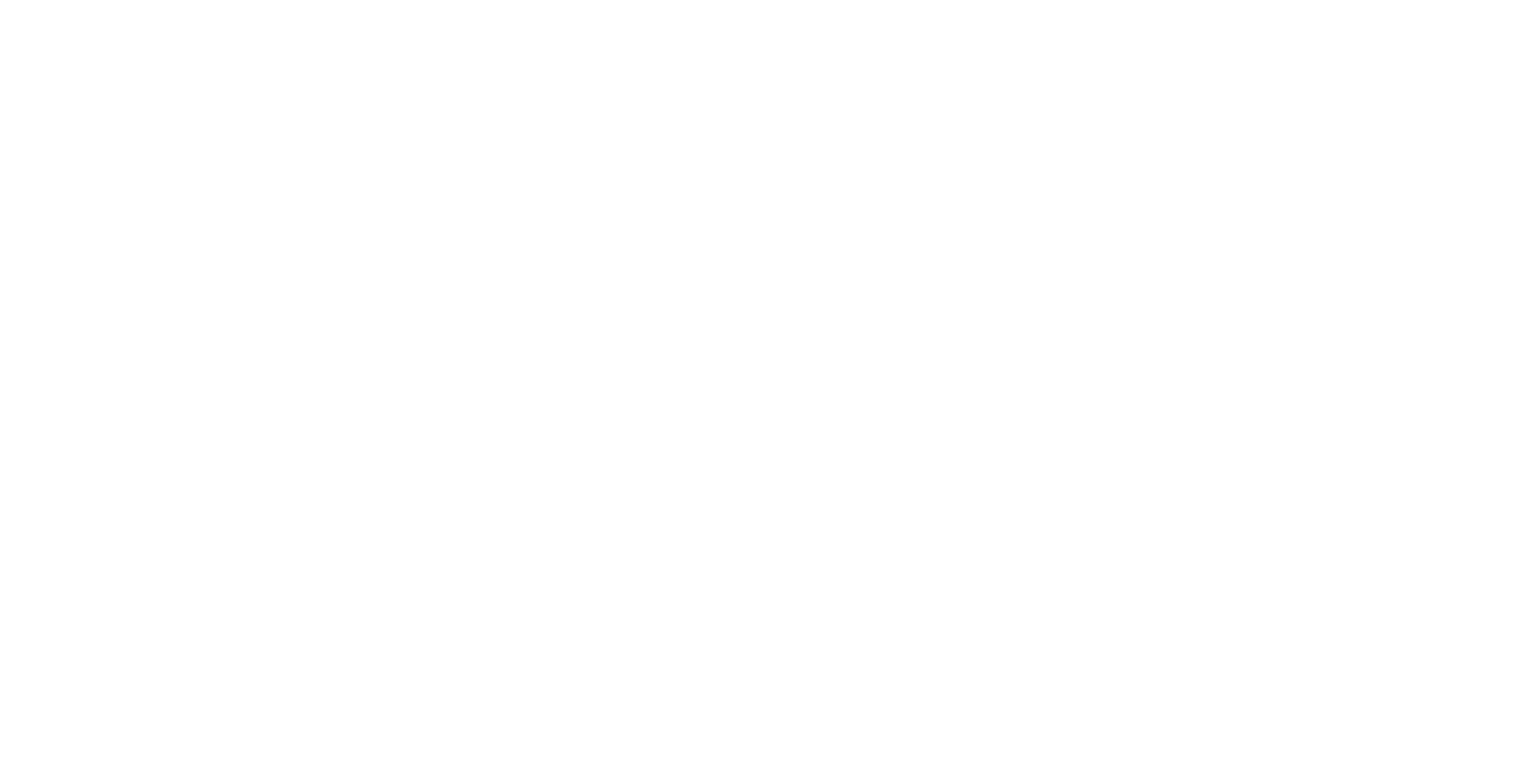
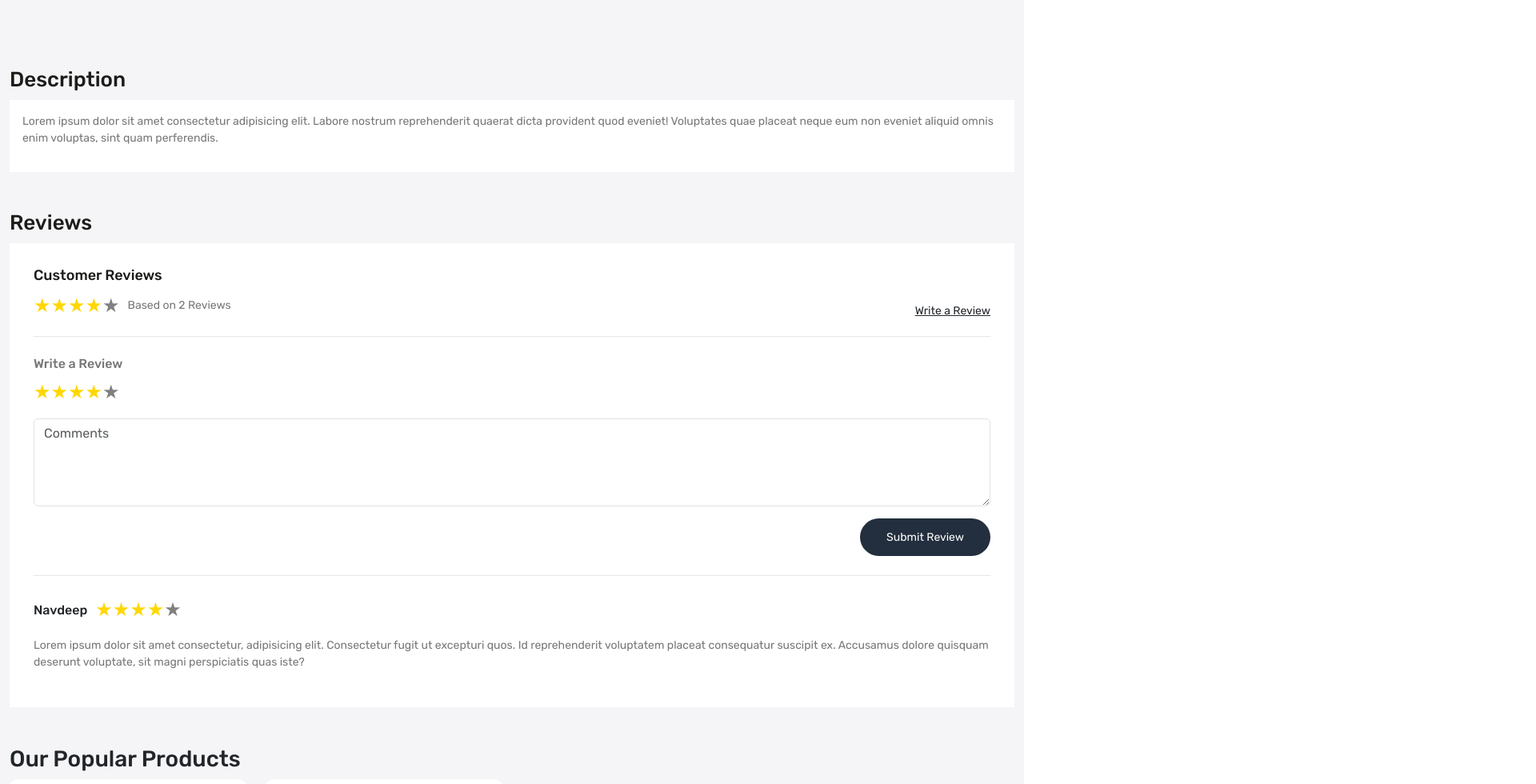
Before and after one commit to dhiraj13/ecommerce-frontend, a React (Create React App) app: page /product/1 in a window 1280 px wide. Before the commit this address had no page. Shown: the part 600-1580 px from the top of the page at 80% size, 1920 px wide, since content can reach past the window. Before the commit the page ends 800 px from the top, so only its background shows below. Built offline with nearby package versions, Linux system fonts and the light colour scheme.

Commit message:
add policy pages and single product page

```diff
--- a/src/App.css
+++ b/src/App.css
@@ -571,3 +571,54 @@
   color: white;
 }
 /* Auth Card Ends */
+
+/* Policy Pages */
+.policy {
+  background-color: white;
+  padding: 30px;
+}
+/* Policy Pages Ends */
+
+/* Main Product Page */
+.description-wrapper h4,
+.reviews-wrapper h3 {
+  font-size: 26px;
+  color: #1c1c1b;
+  margin-bottom: 10px;
+}
+.description-wrapper p {
+  font-size: 14px;
+  color: var(--color-777777);
+}
+.review-inner-wrapper {
+  background-color: white;
+  padding: 30px;
+}
+.review-head {
+  border-bottom: 1px solid rgba(0, 0, 0, 0.1);
+  padding-bottom: 20px;
+}
+.review-head h4 {
+  font-size: 18px;
+  color: var(--color-1c1c1b);
+}
+.review-head p,
+.review-head a {
+  font-size: 14px;
+  color: var(--color-777777);
+}
+.review-form h4 {
+  font-size: 16px;
+  color: var(--color-777777);
+}
+.review-form {
+  border-bottom: 1px solid rgba(0, 0, 0, 0.1);
+}
+.review:not(:last-child) {
+  border-bottom: 1px solid rgba(0, 0, 0, 0.1);
+}
+.review p {
+  font-size: 14px;
+  color: var(--color-777777);
+}
+/* Main Product Page Ends */
--- a/src/App.js
+++ b/src/App.js
@@ -14,8 +14,13 @@
 import ForgotPassword from "./pages/ForgotPassword";
 import Signup from "./pages/Signup";
 import Resetpassword from "./pages/Resetpassword";
+import PrivacyPolicy from "./pages/PrivacyPolicy";
+import RefundPolicy from "./pages/RefundPolicy";
+import ShippingPolicy from "./pages/ShippingPolicy";
+import TermAndConditions from "./pages/TermAndConditions";
 
 import "./App.css";
+import SingleProduct from "./pages/SingleProduct";
 
 function App() {
   return (
@@ -26,7 +31,8 @@
             <Route index element={<Home />} />
             <Route path="about" element={<About />} />
             <Route path="contact" element={<Contact />} />
-            <Route path="store" element={<OurStore />} />
+            <Route path="product" element={<OurStore />} />
+            <Route path="product/:id" element={<SingleProduct />} />
             <Route path="blogs" element={<Blog />} />
             <Route path="blog/:id" element={<SingleBlog />} />
             <Route path="compare-Product" element={<CompareProduct />} />
@@ -35,6 +41,10 @@
             <Route path="forgot-password" element={<ForgotPassword />} />
             <Route path="signup" element={<Signup />} />
             <Route path="reset-password" element={<Resetpassword />} />
+            <Route path="privacy-policy" element={<PrivacyPolicy />} />
+            <Route path="refund-policy" element={<RefundPolicy />} />
+            <Route path="shipping-policy" element={<ShippingPolicy />} />
+            <Route path="term-and-conditions" element={<TermAndConditions />} />
           </Route>
         </Routes>
       </BrowserRouter>
--- a/src/components/Header.js
+++ b/src/components/Header.js
@@ -142,7 +142,7 @@
                     <NavLink className="text-white" to="/">
                       Home
                     </NavLink>
-                    <NavLink className="text-white" to="/store">
+                    <NavLink className="text-white" to="/product">
                       Our Store
                     </NavLink>
                     <NavLink className="text-white" to="/blogs">
--- a/src/components/ProductCard.js
+++ b/src/components/ProductCard.js
@@ -9,7 +9,7 @@
       <div
         className={`${location.pathname === "/store" ? `gr-${grid}` : "col-3"}`}
       >
-        <Link className="product-card position-relative">
+        <Link to="/product/:id" className="product-card position-relative">
           <div className="wishlist-icon position-absolute">
             <Link>
               <img src="images/wish.svg" alt="wishlist" />
--- /dev/null
+++ b/src/pages/PrivacyPolicy.js
@@ -0,0 +1,22 @@
+import BreadCrumb from "../components/Breadcrumb";
+import Meta from "../components/Meta";
+
+const PrivacyPolicy = () => {
+  return (
+    <>
+      <Meta title="Privacy Policy" />
+      <BreadCrumb title="Privacy Policy" />
+      <section className="policy-wrapper home-wrapper-2 py-5">
+        <div className="container-xxl">
+          <div className="row">
+            <div className="col-12">
+              <div className="policy"></div>
+            </div>
+          </div>
+        </div>
+      </section>
+    </>
+  );
+};
+
+export default PrivacyPolicy;
--- /dev/null
+++ b/src/pages/RefundPolicy.js
@@ -0,0 +1,22 @@
+import BreadCrumb from "../components/Breadcrumb";
+import Meta from "../components/Meta";
+
+const RefundPolicy = () => {
+  return (
+    <>
+      <Meta title="Refund Policy" />
+      <BreadCrumb title="Refund Policy" />
+      <section className="policy-wrapper home-wrapper-2 py-5">
+        <div className="container-xxl">
+          <div className="row">
+            <div className="col-12">
+              <div className="policy"></div>
+            </div>
+          </div>
+        </div>
+      </section>
+    </>
+  );
+};
+
+export default RefundPolicy;
--- /dev/null
+++ b/src/pages/ShippingPolicy.js
@@ -0,0 +1,22 @@
+import BreadCrumb from "../components/Breadcrumb";
+import Meta from "../components/Meta";
+
+const ShippingPolicy = () => {
+  return (
+    <>
+      <Meta title="Shipping Policy" />
+      <BreadCrumb title="Shipping Policy" />
+      <section className="policy-wrapper home-wrapper-2 py-5">
+        <div className="container-xxl">
+          <div className="row">
+            <div className="col-12">
+              <div className="policy"></div>
+            </div>
+          </div>
+        </div>
+      </section>
+    </>
+  );
+};
+
+export default ShippingPolicy;
--- /dev/null
+++ b/src/pages/SingleProduct.js
@@ -0,0 +1,139 @@
+import { useState } from "react";
+import ReactStars from "react-rating-stars-component";
+
+import BreadCrumb from "../components/Breadcrumb";
+import Meta from "../components/Meta";
+import ProductCard from "../components/ProductCard";
+
+const SingleProduct = () => {
+  const [orderedProduct, setorderedProduct] = useState(true);
+  return (
+    <>
+      <Meta title="Single Product" />
+      <BreadCrumb title="Single Product" />
+      <div className="main-product-wrapper home-wrapper-2 py-5">
+        <div className="container-xxl">
+          <div className="row">
+            <div className="col-6"></div>
+            <div className="col-6"></div>
+          </div>
+        </div>
+      </div>
+      <div className="description-wrapper py-5 home-wrapper-2">
+        <div className="container-xxl">
+          <div className="row">
+            <h4>Description</h4>
+            <div className="col-12">
+              <div className="bg-white p-3">
+                <p>
+                  Lorem ipsum dolor sit amet consectetur adipisicing elit.
+                  Labore nostrum reprehenderit quaerat dicta provident quod
+                  eveniet! Voluptates quae placeat neque eum non eveniet aliquid
+                  omnis enim voluptas, sint quam perferendis.
+                </p>
+              </div>
+            </div>
+          </div>
+        </div>
+      </div>
+      <section className="reviews-wrapper home-wrapper-2">
+        <div className="container-xxl">
+          <div className="row">
+            <div className="col-12">
+              <h3>Reviews</h3>
+              <div className="review-inner-wrapper">
+                <div className="review-head d-flex justify-content-between align-items-end">
+                  <div>
+                    <h4 className="mb-2">Customer Reviews</h4>
+                    <div className="d-flex align-items-center gap-10">
+                      <ReactStars
+                        count={5}
+                        size={24}
+                        value={4}
+                        edit={false}
+                        activeColor="#ffd700"
+                      />
+                      <p className="mb-0">Based on 2 Reviews</p>
+                    </div>
+                  </div>
+                  {orderedProduct && (
+                    <div>
+                      <a
+                        className="text-dark text-decoration-underline"
+                        href=""
+                      >
+                        Write a Review
+                      </a>
+                    </div>
+                  )}
+                </div>
+                <div className="review-form py-4">
+                  <h4>Write a Review</h4>
+                  <form action="" className="d-flex flex-column gap-15">
+                    <div>
+                      <ReactStars
+                        count={5}
+                        size={24}
+                        value={4}
+                        edit={true}
+                        activeColor="#ffd700"
+                      />
+                    </div>
+                    <div>
+                      <textarea
+                        name=""
+                        id=""
+                        className="w-100 form-control"
+                        cols="30"
+                        rows="4"
+                        placeholder="Comments"
+                      ></textarea>
+                    </div>
+                    <div className="d-flex justify-content-end">
+                      <button className="button border-0">Submit Review</button>
+                    </div>
+                  </form>
+                </div>
+                <div className="reviews mt-4">
+                  <div className="review">
+                    <div className="d-flex gap-10 align-items-center">
+                      <h6 className="mb-0">Navdeep</h6>
+                      <ReactStars
+                        count={5}
+                        size={24}
+                        value={4}
+                        edit={false}
+                        activeColor="#ffd700"
+                      />
+                    </div>
+                    <p className="mt-3">
+                      Lorem ipsum dolor sit amet consectetur, adipisicing elit.
+                      Consectetur fugit ut excepturi quos. Id reprehenderit
+                      voluptatem placeat consequatur suscipit ex. Accusamus
+                      dolore quisquam deserunt voluptate, sit magni perspiciatis
+                      quas iste?
+                    </p>
+                  </div>
+                </div>
+              </div>
+            </div>
+          </div>
+        </div>
+      </section>
+      <section className="popular-wrapper py-5 home-wrapper-2">
+        <div className="container-xxl">
+          <div className="row">
+            <div className="col-12">
+              <h3 className="section-heading">Our Popular Products</h3>
+            </div>
+          </div>
+          <div className="row">
+            <ProductCard />
+          </div>
+        </div>
+      </section>
+    </>
+  );
+};
+
+export default SingleProduct;
--- /dev/null
+++ b/src/pages/TermAndConditions.js
@@ -0,0 +1,22 @@
+import BreadCrumb from "../components/Breadcrumb";
+import Meta from "../components/Meta";
+
+const TermAndConditions = () => {
+  return (
+    <>
+      <Meta title="Term And Conditions" />
+      <BreadCrumb title="Term And Conditions" />
+      <section className="policy-wrapper home-wrapper-2 py-5">
+        <div className="container-xxl">
+          <div className="row">
+            <div className="col-12">
+              <div className="policy"></div>
+            </div>
+          </div>
+        </div>
+      </section>
+    </>
+  );
+};
+
+export default TermAndConditions;
```
Also changed, not shown: src/components/Footer.js (+18 -5 lines).
